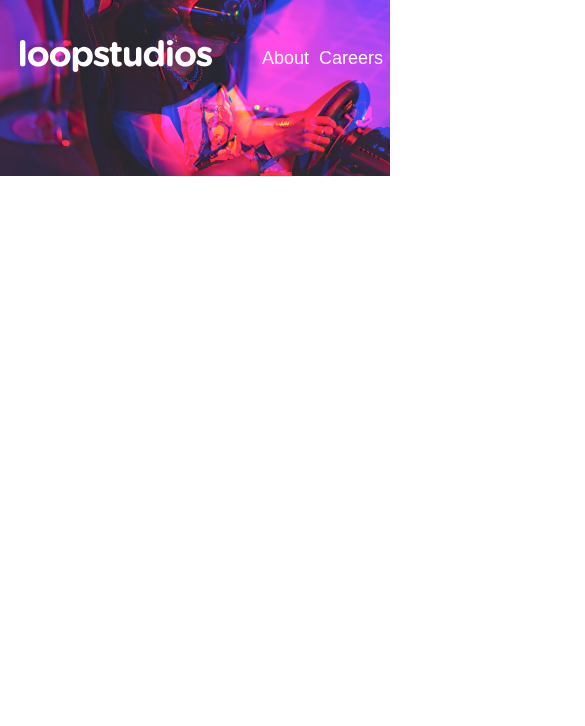
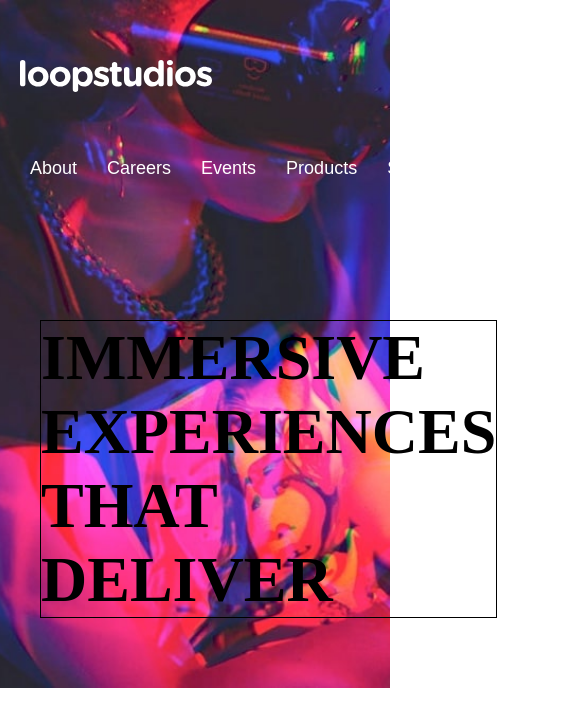
Before and after one commit to PabloKnop/loopstudios, a plain HTML site: page index.html in a window 390 px wide. Shown: the whole page, 585 px wide, since content can reach past the window. Drawn offline with Linux system fonts and the light colour scheme.

Commit message:
teste responsividade

```diff
--- a/header.css
+++ b/header.css
@@ -1,18 +1,27 @@
 .header-container{
   background-image: url(img/imagens/image-hero.jpg);
-  background-size: contain;
+  background-size: cover;
   background-repeat: no-repeat;
-  height: 850px;
+  background-position: top center;
 }
 
 header{
   margin: 0 auto;
-  max-width: 1440px;
-  padding: 40px 20px;
+  max-width: 1640px;
+  padding: 60px 20px;
+  box-sizing: border-box;
+  display: grid;
+  align-content: start;
+  gap: 120px;
+}
+
+@media (max-width: 600px){
+
 }
 
 header nav {
   display: flex;
+  flex-wrap: wrap;
   justify-content: space-between;
   align-items: center;
   gap: 50px;
@@ -25,7 +34,8 @@ header ul{
 
 
 header ul li{
- transition: 0.75s;
+ transition: 0.5s;
+ padding: 10px;
 }
 
 header ul li:hover{
@@ -36,3 +46,23 @@ header ul li a {
   color: var(--cor0);
   text-decoration: none;
 }
+
+.immersive {
+  display: grid;
+  place-content: end;
+  box-sizing: border-box;
+  text-transform: uppercase;
+  flex: 1;
+  padding: 10px 20px;
+  font-size: 2rem;
+}
+
+
+.immersive h1 {
+  border: 1px solid black;
+  justify-content: start;
+}
+
+@media (max-width: 600px){
+
+}
--- a/index.html
+++ b/index.html
@@ -24,6 +24,9 @@
           <li><a href="http://">Suport</a></li>
         </ul>
       </nav>
+      <div class="immersive">
+        <h1>immersive experiences <br> that deliver</h1>
+      </div>
     </header>
   </div>
 </body>
```
